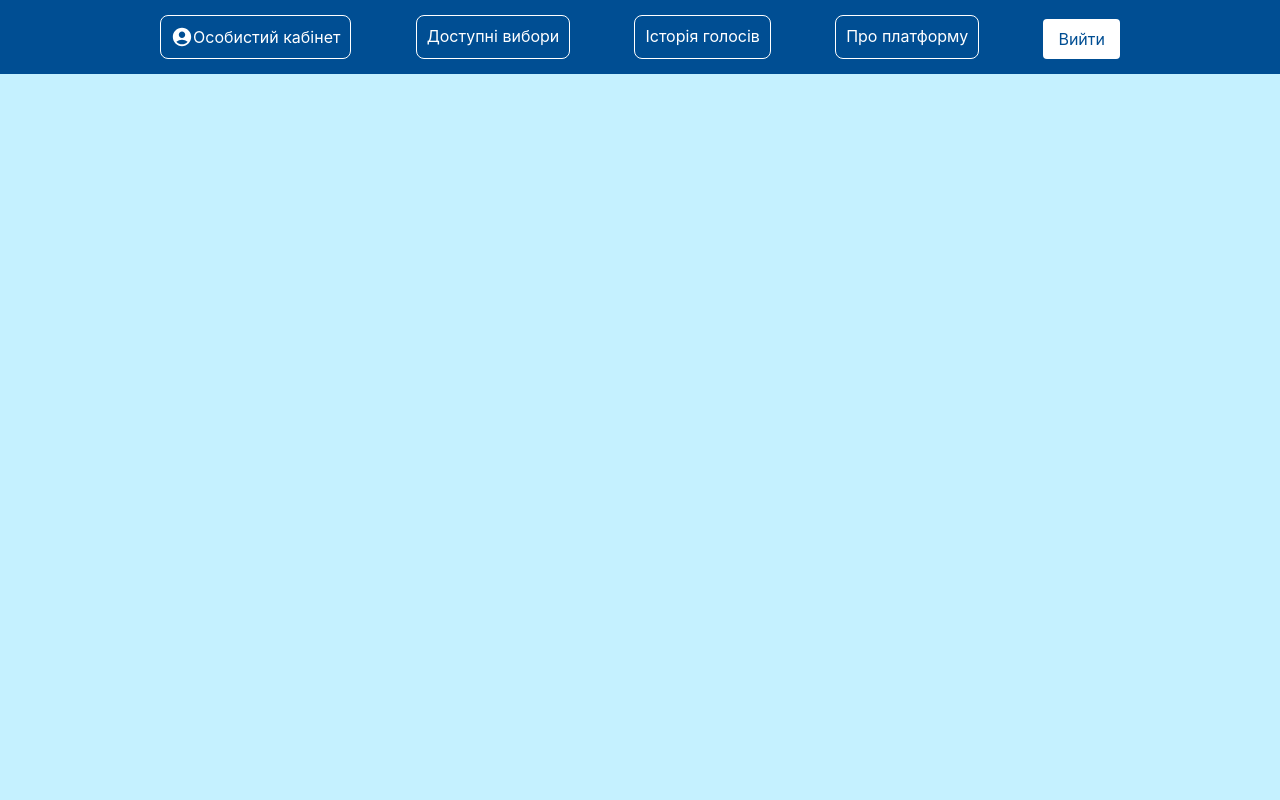
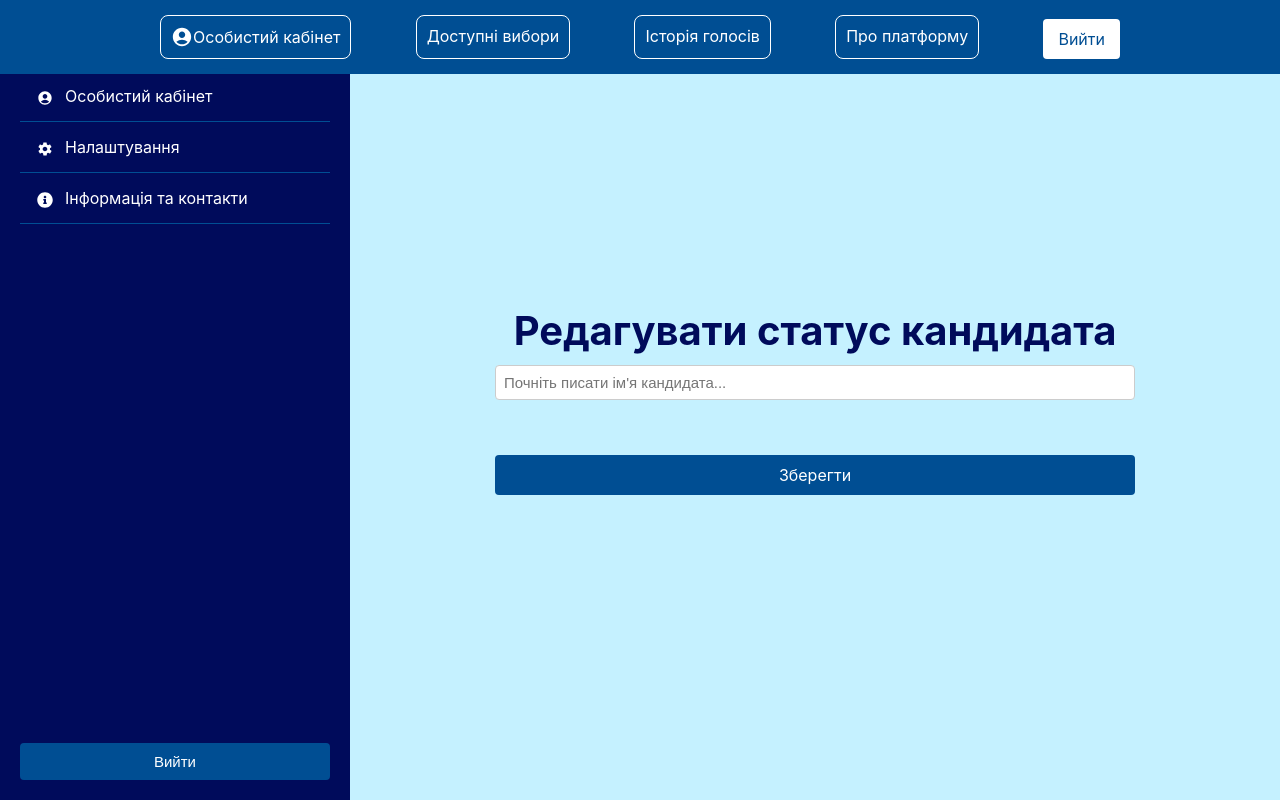
Before and after one commit to VotingService/frontend, a React (Create React App) app in the folder voting-service-react/: page /edit-candidates in a window 1280 px wide. Built offline with nearby package versions, Linux system fonts and the light colour scheme.

Commit message:
edit candidates screen with routes

```diff
--- a/voting-service-react/src/App.js
+++ b/voting-service-react/src/App.js
@@ -19,6 +19,7 @@ import MyElections from "./components/MyElections/MyElections";
 import AssigningCandidates from './components/CreateNewElection/AssigningCandidates/AssigningCandidates';
 import ElectionSuccess from './components/CreateNewElection/ElectionSuccess/ElectionSuccess';
 import CandidateList from "./components/CandidateList/CandidateList";
+import EditCandidates from './components/EditCandidates/EditCandidates';
 
 function App() {
     return (
@@ -39,6 +40,7 @@ function App() {
                 <Route path="/add-candidates" element={<AssigningCandidates/>}/>
                 <Route path="/election-success" element={<ElectionSuccess/>}/>
                 <Route path="/candidatelist" element={<CandidateList/>}/>
+                <Route path="/edit-candidates" element={<EditCandidates/>}/>
             </Routes>
         </Router>
     );
--- a/voting-service-react/src/components/BlocksAdmin/BlockAdmin.js
+++ b/voting-service-react/src/components/BlocksAdmin/BlockAdmin.js
@@ -6,7 +6,7 @@ export default function BlockAdmin(props){
         <div className="BlockAdmin">
             <div className="block-name">{props.name}</div>
             <Link to={props.buttonType === "Створити нові вибори" ? "/set-elect-props" :
-                props.buttonType === "Редагування кандидатів" ? "#" : "/myelections-admin"}
+                props.buttonType === "Редагування кандидатів" ? "/edit-candidates" : "/myelections-admin"}
                 className="block-button">
                     {props.buttonType}
             </Link>
--- /dev/null
+++ b/voting-service-react/src/components/EditCandidates/EditCandidates.css
@@ -0,0 +1,104 @@
+.change-user-role-page {
+  display: flex;
+}
+
+.no-panel{
+  display: flex;
+  flex-direction: column;
+}
+
+.header {
+  color: rgb(0, 11, 91);
+  font-size: 2.5em;
+  margin-bottom: 10px;
+  text-align: center;
+}
+
+.search-bar {
+  display: flex;
+  align-items: center;
+  position: relative;
+  margin-bottom: 20px;
+}
+
+.search-bar input {
+  border: 1px solid #ccc;
+  border-radius: 4px;
+  padding: 8px;
+  width: 100%;
+}
+
+.search-button {
+  background-color: rgb(0, 78, 147);
+  border: none;
+  border-radius: 4px;
+  color: white;
+  cursor: pointer;
+  padding: 8px 12px;
+  margin-left: 10px;
+}
+
+.autocomplete-dropdown {
+  background-color: white;
+  border: 1px solid #ccc;
+  border-radius: 4px;
+  position: absolute;
+  top: 100%;
+  left: 0;
+  width: 100%;
+  max-height: 300px; /* Set max height */
+  overflow-y: auto; /* Enable vertical scrolling */
+  z-index: 1;
+}
+
+.autocomplete-item {
+  padding: 8px;
+  cursor: pointer;
+}
+
+.autocomplete-item:hover {
+  background-color: rgb(0, 78, 147);
+  color: white;
+}
+
+.chosen-users {
+  display: flex;
+  flex-direction: column;
+  margin-bottom: 20px;
+  width: 100%;
+}
+
+.user-item {
+  background-color: #f9f9f9;
+  border: 1px solid #ddd;
+  border-radius: 4px;
+  display: flex;
+  justify-content: space-between;
+  padding: 10px;
+  margin-bottom: 10px;
+}
+
+.change-role-button {
+  background-color: rgb(0, 11, 91);
+  border: none;
+  border-radius: 4px;
+  color: white;
+  cursor: pointer;
+  padding: 5px 10px;
+}
+
+.save-button {
+  background-color: rgb(0, 78, 147);
+  border: none;
+  border-radius: 4px;
+  color: white;
+  cursor: pointer;
+  padding: 10px 15px;
+  width: 100%;
+  text-decoration: none;
+  text-align: center;
+}
+
+.save-button:hover {
+  background-color: rgb(0, 11, 91);
+}
--- /dev/null
+++ b/voting-service-react/src/components/EditCandidates/EditCandidates.js
@@ -0,0 +1,101 @@
+import React, { useState } from 'react';
+import { Link } from 'react-router-dom';
+import AdminPanel from '../AdminPanel/AdminPanel';
+import './EditCandidates.css';
+
+const userList = [
+  { id: 1, name: 'Степан Гіга Тарасович', role: 'користувач' },
+  { id: 2, name: 'Степан Гіга Тарасович', role: 'кандидат' },
+  { id: 3, name: 'Степан Гіга Тарасович', role: 'кандидат' },
+  { id: 4, name: 'Степан Гіга Тарасович', role: 'користувач' },
+  { id: 5, name: 'Степан Гіга Тарасович', role: 'кандидат' },
+];
+
+function EditCandidates() {
+  const [searchTerm, setSearchTerm] = useState('');
+  const [filteredUsers, setFilteredUsers] = useState([]);
+  const [chosenUsers, setChosenUsers] = useState([]);
+
+  const handleSearchChange = (e) => {
+    const value = e.target.value;
+    setSearchTerm(value);
+
+    if (value) {
+      const filtered = userList.filter((user) =>
+        user.name.toLowerCase().startsWith(value.toLowerCase())
+      );
+      setFilteredUsers(filtered);
+    } else {
+      setFilteredUsers([]);
+    }
+  };
+
+  const handleUserClick = (user) => {
+    // Check if user is already in the chosen list
+    if (!chosenUsers.some((u) => u.id === user.id)) {
+      setChosenUsers([...chosenUsers, user]);
+    }
+    setSearchTerm('');
+    setFilteredUsers([]);
+  };
+
+  const handleChangeRole = (id) => {
+    const updatedChosen = chosenUsers.map((user) =>
+      user.id === id ? { ...user, role: user.role === 'користувач' ? 'кандидат' : 'користувач' } : user
+    );
+    setChosenUsers(updatedChosen);
+  };
+
+  const handleSave = () => {
+    console.log('1234')
+    console.log('Users with updated roles:', chosenUsers);
+  };
+
+  return (
+    <div className="change-user-role-page">
+      <AdminPanel/>
+      <div className="no-panel">
+      <h1 className="header">Редагувати статус кандидата</h1>
+      <div className="search-bar">
+        <input
+          type="text"
+          value={searchTerm}
+          onChange={handleSearchChange}
+          placeholder="Почніть писати ім'я кандидата..."
+        />
+        {filteredUsers.length > 0 && (
+          <div className="autocomplete-dropdown">
+            {filteredUsers.map((user) => (
+              <div
+                key={user.id}
+                className="autocomplete-item"
+                onClick={() => handleUserClick(user)}
+              >
+                {user.name} - {user.role}
+              </div>
+            ))}
+          </div>
+        )}
+      </div>
+      <div className="chosen-users">
+        {chosenUsers.map((user) => (
+          <div key={user.id} className="user-item">
+            {user.name} - {user.role}
+            <button
+              className="change-role-button"
+              onClick={() => handleChangeRole(user.id)}
+            >
+              Змінити роль
+            </button>
+          </div>
+        ))}
+      </div>
+      <Link to={"/home-admin"} className="save-button" onClick={() => handleSave()}>
+        Зберегти
+      </Link>
+      </div>
+    </div>
+  );
+}
+
+export default EditCandidates;
```
